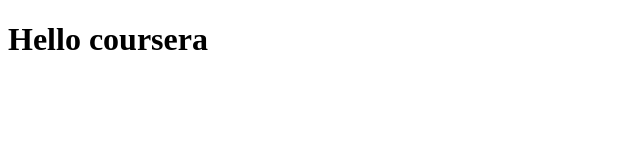
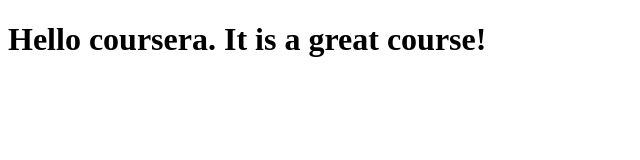
Before and after one commit to abdelaoui025/coursera-test, a plain HTML site: page site/index.html in a window 1280 px wide. Shown: the whole page, without its empty margins (0-640 px from the left). Drawn offline with Linux system fonts and the light colour scheme.

Commit message:
small addition to our web content

```diff
--- a/site/index.html
+++ b/site/index.html
@@ -4,6 +4,6 @@
 	<title>Hello coursera!</title>
 </head>
 <body>
-<h1>Hello coursera<h1/>
+<h1>Hello coursera. It is a great course!<h1/>
 </body>
 </html>
```
